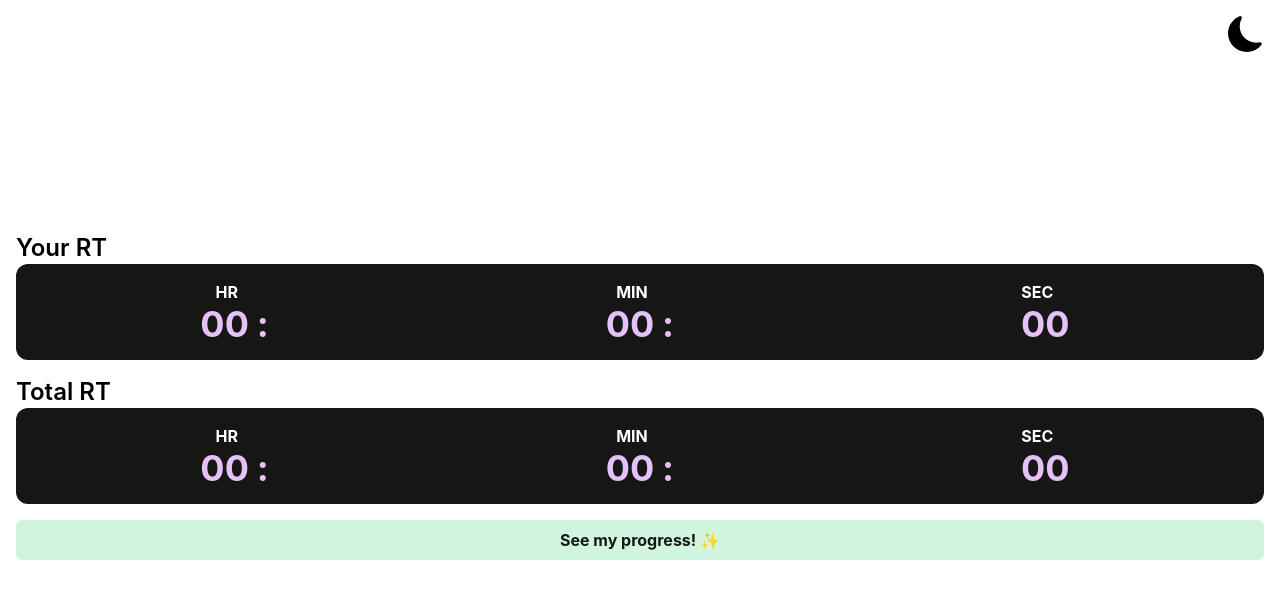
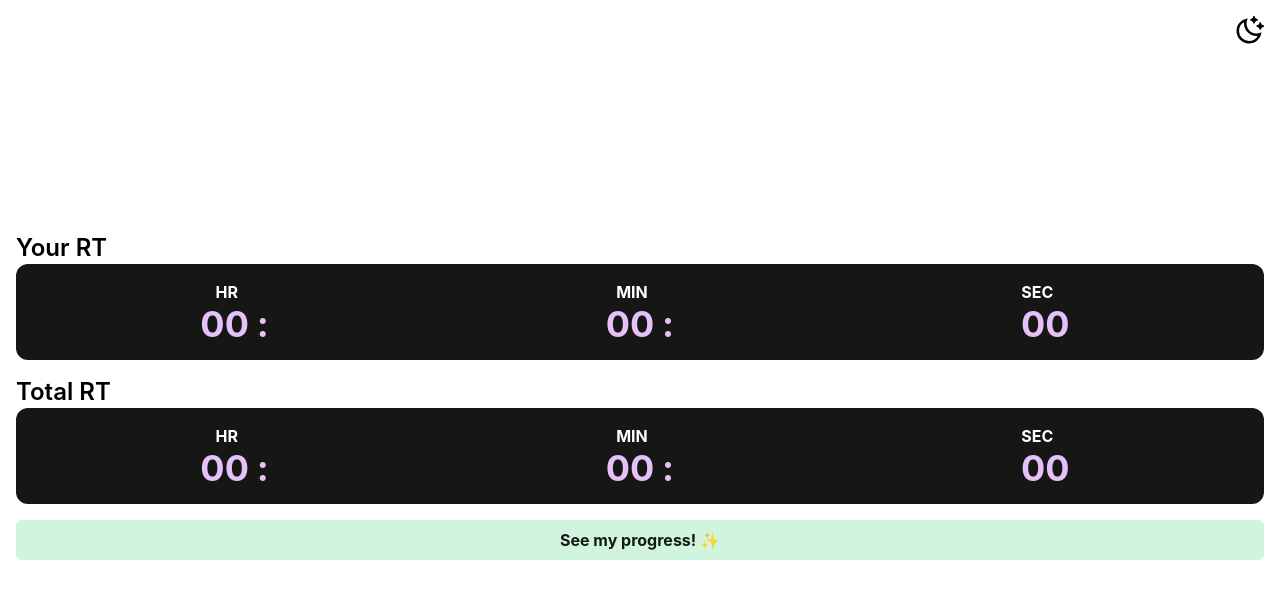
Before and after one commit to prxncxss03/trt-percentage-converter, a React (Create React App) app: page / in a window 1280 px wide. Shown: the top 598 px of the page. Built offline with nearby package versions, Linux system fonts and the light colour scheme.

Commit message:
implement dark mode done

```diff
--- a/src/App.js
+++ b/src/App.js
@@ -1,5 +1,6 @@
 import { useState } from "react";
 
+import { ThemeSwitcher } from "./components/darkMode/ThemeSwitcher";
 import { TimeBoard } from "./components/time/TimeBoard";
 import { ProgressBar } from "./components/result/ProgressBar";
 import { TimeBoardName } from "./components/time/TimeBoardName";
@@ -90,10 +91,9 @@ function App() {
   return (
     <div className="font-sans flex flex-col dark:bg-161614 dark:text-white justify-center h-screen items-center ">
     <div className="absolute top-0 right-0 p-4">
-      <button>
-        <BsFillMoonFill className="text-4xl  text-black" />
-      </button>
+      <ThemeSwitcher />
     </div>
+
       {
         page === 1 ? <div className="flex flex-col items-center w-full mb-6">
           <div>
--- /dev/null
+++ b/src/components/darkMode/ThemeSwitcher.js
@@ -0,0 +1,23 @@
+import { useState } from "react";
+import { useDarkMode } from "./useDarkMode";
+import { RiMoonClearLine, RiSunLine } from "react-icons/ri";
+
+export const ThemeSwitcher = () => {
+    const [colorTheme, setTheme] = useDarkMode();
+    const [icon, setIcon] = useState(<RiMoonClearLine />);
+    const [darkMode, setDarkMode] = useState(
+        colorTheme === "light" ? true : false
+    )
+
+    const handleThemeChange = () => {
+        setTheme(colorTheme);
+        setDarkMode(!darkMode);
+    };
+
+    return(
+        <button onClick={handleThemeChange} className="bg-transparent focus:outline-none">
+            {darkMode ? <RiSunLine size={30}/> : <RiMoonClearLine size={30}/>}
+        </button>
+    )
+
+}
--- a/src/components/result/ProgressBar.js
+++ b/src/components/result/ProgressBar.js
@@ -1,6 +1,6 @@
 export const ProgressBar = ({ percentage }) => {
     return (
-        <div className="flex  bg-161614 rounded-full w-full">
+        <div className="flex  bg-161614 dark:bg-gray-600 rounded-full w-full">
             <div className={`rounded-full bg-d0f4de py-4` } style={{width: `${percentage}%`}}></div>
         </div>
     )
--- a/src/components/time/TimeBoard.js
+++ b/src/components/time/TimeBoard.js
@@ -17,7 +17,7 @@ export const TimeBoard = ({
             <div className="w-full flex flex-col ">
                 <TimeBoardName name="Your RT" />
                 <ErrorMessage message={error1}></ErrorMessage>
-                <div className="flex items-center bg-161614 p-4 rounded-xl">
+                <div className="flex items-center bg-161614 dark:bg-gray-600 p-4 rounded-xl">
                     <TimeInputWithLabel unit="HR" time={userHr} handleTimeChange={(e)=> {handleUserHrChange(e)}}/>
                     <TimeInputWithLabel unit="MIN" time={userMin} handleTimeChange={(e)=> {handleUserMinChange(e)}}/>
                     <TimeInputWithLabel unit="SEC" time={userSec} handleTimeChange={(e)=> {handleUserSecChange(e)}}/>
@@ -26,7 +26,7 @@ export const TimeBoard = ({
             <div className="w-full flex flex-col ">
                 <TimeBoardName name="Total RT" />
                 <ErrorMessage message={error2}></ErrorMessage>
-                <div className="flex items-center bg-161614 p-4 rounded-xl">
+                <div className="flex items-center bg-161614 dark:bg-gray-600 p-4 rounded-xl">
                     <TimeInputWithLabel unit="HR" time={totalHr} handleTimeChange={(e)=> {handleTotalHrChange(e)}}/>
                     <TimeInputWithLabel unit="MIN" time={totalMin} handleTimeChange={(e)=> {handleTotalMinChange(e)}}/>
                     <TimeInputWithLabel unit="SEC" time={totalSec} handleTimeChange={(e)=> {handleTotalSecChange(e)}}/>
--- a/src/components/time/TimeBoardName.js
+++ b/src/components/time/TimeBoardName.js
@@ -1,5 +1,5 @@
 export const TimeBoardName = ({name}) => {
     return(
-        <p className="font-semibold text-2xl mt-4">{name}</p>
+        <p className="font-semibold text-2xl mt-4  ">{name}</p>
     )
 }
--- a/src/components/time/TimeInput.js
+++ b/src/components/time/TimeInput.js
@@ -10,7 +10,7 @@ export const TimeInput = ({ time,handleTimeChange }) => {
             id="time"
             value={time}
             onChange={handleTimeChange}
-            className=" bg-transparent text-e4c1f9 font-bold w-14 text-center outline-none text-4xl"
+            className=" bg-transparent text-e4c1f9 dark:drop-shadow-sm font-bold w-14 text-center outline-none text-4xl"
         />
         </div>
     );
--- a/src/components/time/TimeLabel.js
+++ b/src/components/time/TimeLabel.js
@@ -1,5 +1,5 @@
 export const TimeLabel = ({ unit }) => {
     return (
-        <p className="font-bold mr-4 text-white text-center ">{unit}</p>
+        <p className="font-bold mr-4 text-white dark:text-gray-300 text-center ">{unit}</p>
     );
 }
```
